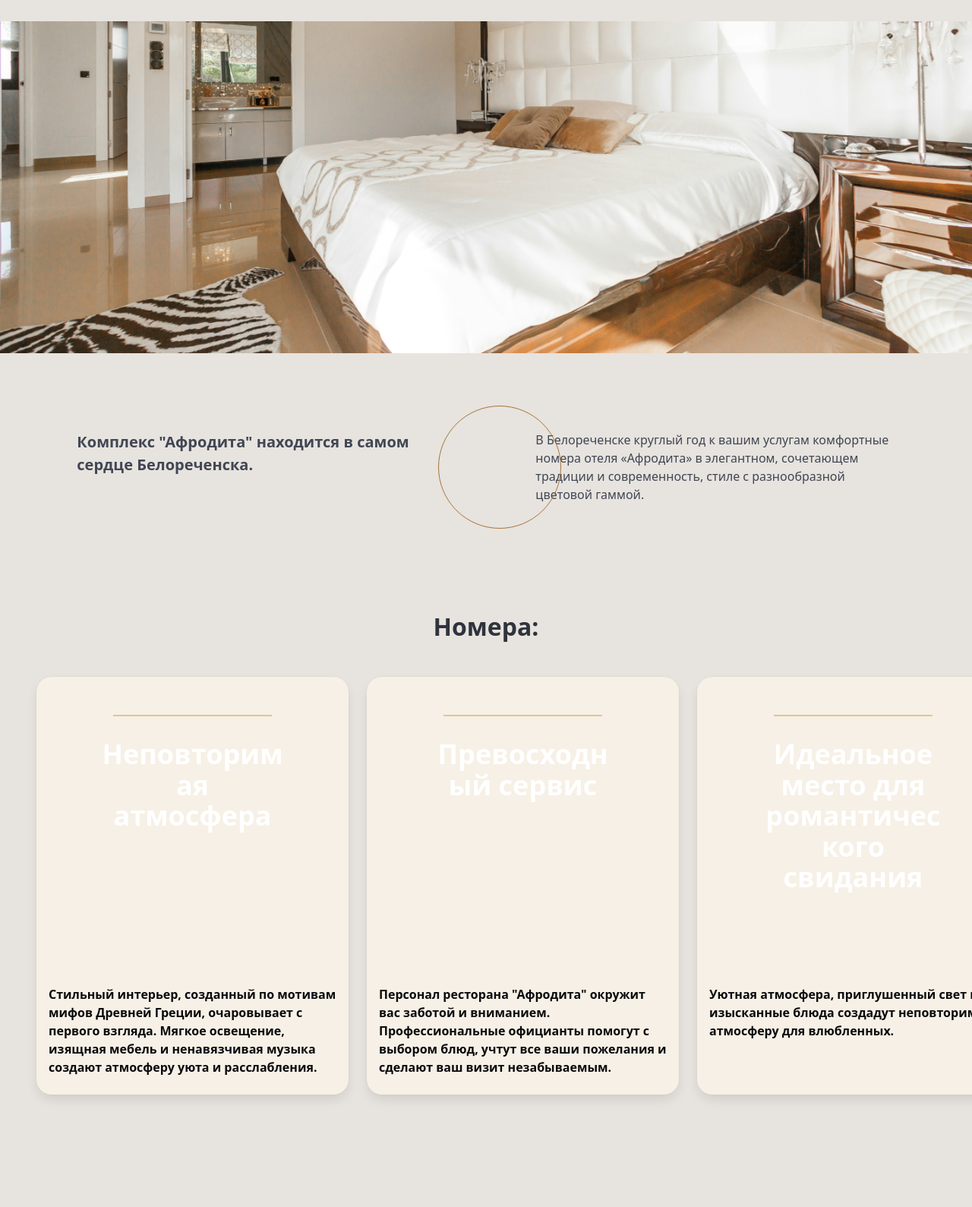
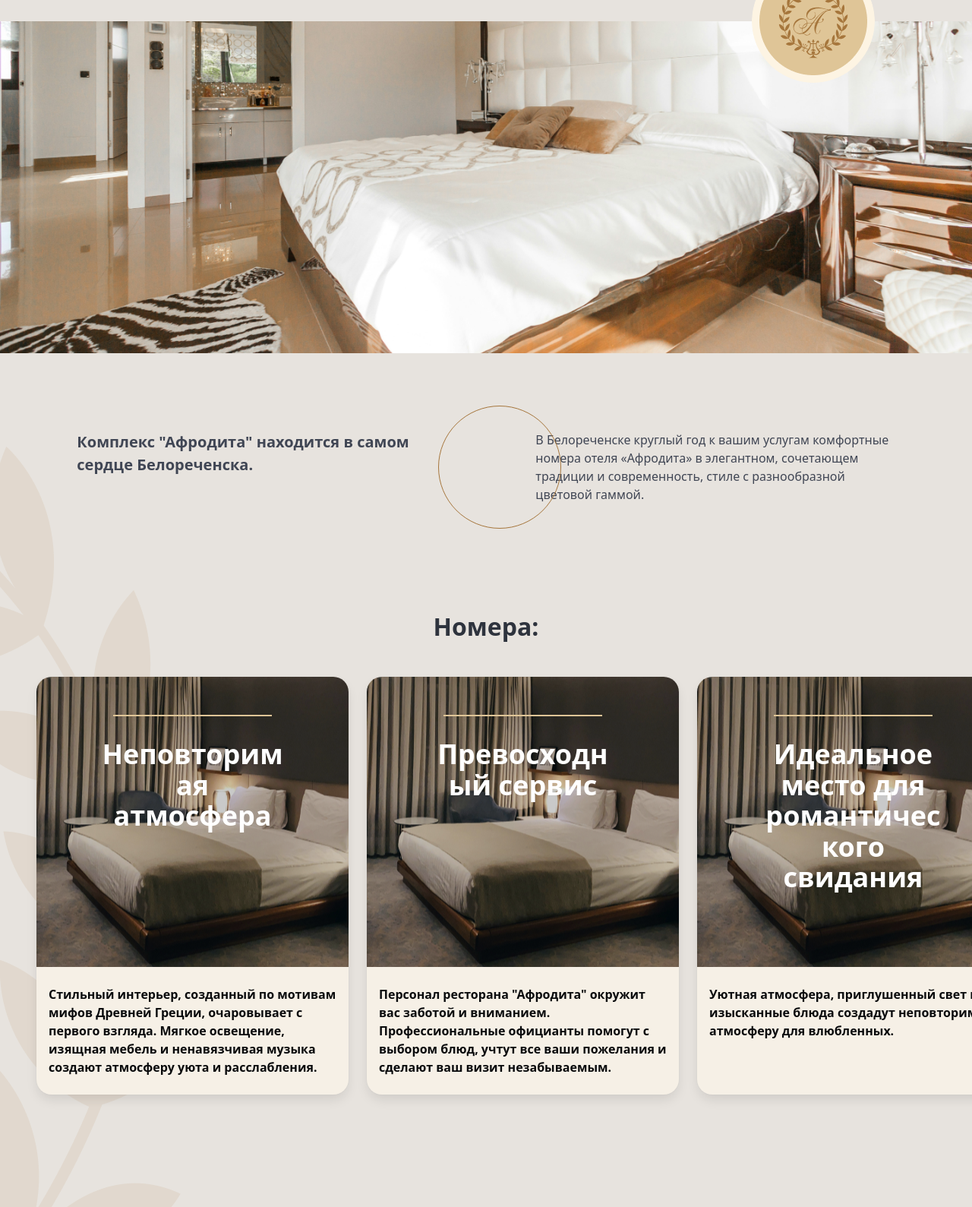
Before and after one commit to TaiseerAlmedani/------------, a plain HTML site: page Hotel.html in a window 1280 px wide. Shown: the part 231-1820 px from the top of the page at 76% size. Drawn offline with Linux system fonts and the light colour scheme; a web font is replaced by a local one.

Commit message:
fix css background-image paths

```diff
--- a/assets/css/dish_view.css
+++ b/assets/css/dish_view.css
@@ -236,7 +236,7 @@ button.has-warning-bg-c {
   width: 128px;
   overflow: hidden;
   height: 437px;
-  background-image: url('assets/images/Vector.png');
+  background-image: url('/assets/Vector.png');
   background-position: right;
   background-repeat: no-repeat;
   position: absolute;
--- a/assets/css/hotel.css
+++ b/assets/css/hotel.css
@@ -32,7 +32,7 @@ body {
   height: 162px;
   border-radius: 50%;
   /* background-color: red; */
-  background-image: url('assets/images/rounded-hero.png');
+  background-image: url('/assets/rounded-hero.png');
   /* background-color: #dfc597; */
   position: absolute;
   top: calc(-162px / 2);
@@ -44,7 +44,7 @@ body {
   content: '';
   width: 113px;
   height: 98px;
-  background-image: url('assets/images/darken-logo.svg');
+  background-image: url('/assets/darken-logo.svg');
   background-position: center;
   background-size: contain;
   position: absolute;
@@ -82,16 +82,16 @@ body>section>div.is-relative>img {
   height: 382px;
   background-position: center;
   background-repeat: no-repeat;
-  background-image: url('assets/images/card-2.png');
+  background-image: url('/assets/card-2.png');
   border-radius: 20px 20px 0 0;
 }
 
 body>section:nth-child(4)>div.columns>div:nth-child(2) .card-background {
-  background-image: url('assets/images/card-1.png');
+  background-image: url('/assets/card-1.png');
 }
 
 body>section:nth-child(4)>div.columns>div:nth-child(3) .card-background {
-  background-image: url('assets/images/card-2.png');
+  background-image: url('/assets/card-2.png');
 }
 
 .has-border-top {
@@ -221,7 +221,7 @@ li {
   content: '';
   width: 407px;
   height: 100%;
-  background-image: url('assets/images/larg-side-bg.png');
+  background-image: url('/assets/larg-side-bg.png');
   background-position: right;
   background-repeat: no-repeat;
   position: absolute;
@@ -439,7 +439,7 @@ ul {
   }
 
   .img-icon {
-    background-image: url('assets/images/bg-moble.png');
+    background-image: url('/assets/bg-moble.png');
     width: 107px;
     height: 107px;
   }
--- a/assets/css/karaoke.css
+++ b/assets/css/karaoke.css
@@ -128,7 +128,7 @@ body {
 }
 
 .swiper-button-next {
-  left: 75%;
+  left: 80%;
 }
 
 .swiper-button-next::after,
--- a/assets/css/restaurant.css
+++ b/assets/css/restaurant.css
@@ -29,7 +29,7 @@ body {
   height: 162px;
   border-radius: 50%;
   /* background-color: red; */
-  background-image: url('assets/images/rounded-hero.png');
+  background-image: url('/assets/rounded-hero.png');
   /* background-color: #dfc597; */
   position: absolute;
   top: calc(-162px / 2);
@@ -41,7 +41,7 @@ body {
   content: '';
   width: 113px;
   height: 98px;
-  background-image: url('assets/images/darken-logo.svg');
+  background-image: url('/assets/darken-logo.svg');
   background-position: center;
   background-size: contain;
   position: absolute;
@@ -84,13 +84,13 @@ body>section>div.is-relative>img {
   height: 382px;
   background-position: center;
   background-repeat: no-repeat;
-  background-image: url('assets/images/rcard.png');
+  background-image: url('/assets/rcard.png');
   border-radius: 20px 20px 0 0;
   position: relative;
 }
 
 .card-2 {
-  background-image: url('assets/images/rcard-2.png');
+  background-image: url('/assets/rcard-2.png');
 }
 
 .card-background::after {
@@ -106,7 +106,7 @@ body>section>div.is-relative>img {
 }
 
 .card-3 {
-  background-image: url('assets/images/rcard-3.png');
+  background-image: url('/assets/rcard-3.png');
 }
 
 .has-border-top {
@@ -235,7 +235,7 @@ li {
   content: '';
   width: 407px;
   height: 100%;
-  background-image: url('assets/images/larg-side-bg.png');
+  background-image: url('/assets/larg-side-bg.png');
   background-position: right;
   background-repeat: no-repeat;
   position: absolute;
@@ -429,7 +429,7 @@ li {
   }
 
   .img-icon {
-    background-image: url('assets/images/bg-moble.png');
+    background-image: url('/assets/bg-moble.png');
     width: 107px;
     top: calc(-107px / 2);
     height: 107px;
--- a/assets/css/style.css
+++ b/assets/css/style.css
@@ -180,7 +180,7 @@ body {
 }
 
 .has-background {
-  background-image: url("assets/images/footer-bg.png");
+  background-image: url("/assets/footer-bg.png");
 }
 
 footer {
@@ -190,7 +190,7 @@ footer {
 footer::before {
   display: block;
   content: '';
-  background-image: url('assets/images/footer-bg.svg');
+  background-image: url('/assets/footer-bg.svg');
   background-position: center;
   background-repeat: no-repeat;
   position: absolute;
@@ -214,7 +214,7 @@ footer::before {
   content: '';
   width: 407px;
   height: 437px;
-  background-image: url('assets/images/side.png');
+  background-image: url('/assets/side.png');
   background-position: left;
   background-repeat: no-repeat;
   position: absolute;
@@ -334,7 +334,7 @@ cursor: pointer;
       padding-bottom: 41px !important;
     }
   footer::before {
-    background-image: url('assets/images/footer-bg-mobile.svg');
+    background-image: url('/assets/footer-bg-mobile.svg');
   }
 
   .has-padding-mobile {
--- a/assets/css/summer-restaurant.css
+++ b/assets/css/summer-restaurant.css
@@ -31,7 +31,7 @@ body {
   height: 162px;
   border-radius: 50%;
   /* background-color: red; */
-  background-image: url('assets/images/rounded-hero.png');
+  background-image: url('/assets/rounded-hero.png');
   /* background-color: #dfc597; */
   position: absolute;
   top: calc(-162px / 2);
@@ -43,7 +43,7 @@ body {
   content: '';
   width: 113px;
   height: 98px;
-  background-image: url('assets/images/darken-logo.svg');
+  background-image: url('/assets/darken-logo.svg');
   background-position: center;
   background-size: contain;
   position: absolute;
@@ -89,13 +89,13 @@ body>section>div.is-relative>img {
   height: 382px;
   background-position: center;
   background-repeat: no-repeat;
-  background-image: url('assets/images/rcard.png');
+  background-image: url('/assets/rcard.png');
   border-radius: 20px 20px 0 0;
   position: relative;
 }
 
 .card-2 {
-  background-image: url('assets/images/rcard-2.png');
+  background-image: url('/assets/rcard-2.png');
 }
 
 .card-background::after {
@@ -111,7 +111,7 @@ body>section>div.is-relative>img {
 }
 
 .card-3 {
-  background-image: url('assets/images/rcard-3.png');
+  background-image: url('/assets/rcard-3.png');
 }
 
 .has-border-top {
@@ -240,7 +240,7 @@ li {
   content: '';
   width: 407px;
   height: 100%;
-  background-image: url('assets/images/larg-side-bg.png');
+  background-image: url('/assets/larg-side-bg.png');
   background-position: right;
   background-repeat: no-repeat;
   position: absolute;
@@ -441,7 +441,7 @@ li {
   }
 
   .img-icon {
-    background-image: url('assets/images/bg-moble.png');
+    background-image: url('/assets/bg-moble.png');
     width: 107px;
     top: calc(-107px / 2);
     height: 107px;
```
